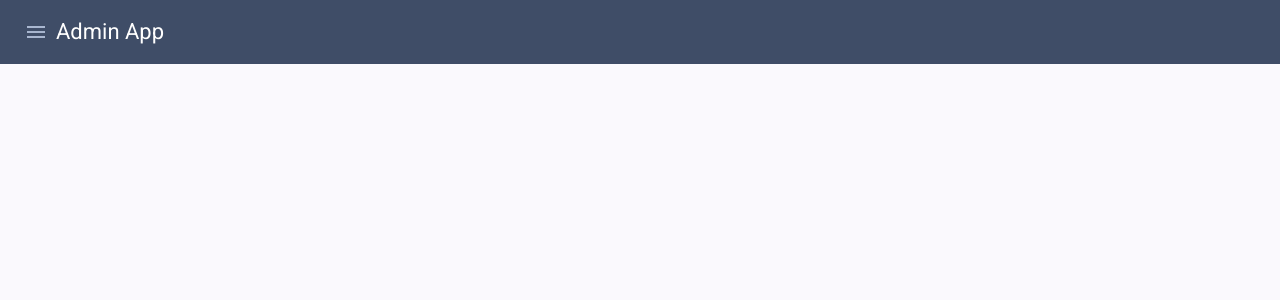
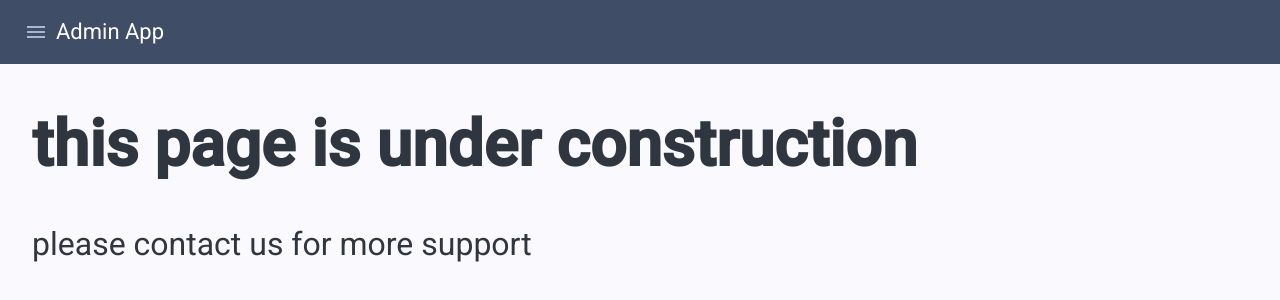
Before and after one commit to mayarelgarf/admin-app, an Angular app: page / in a window 1280 px wide. Shown: the top 300 px of the page. Built offline with nearby package versions, Linux system fonts and the light colour scheme.

Commit message:
add underconstruction page

```diff
--- a/src/app/app-routing.module.ts
+++ b/src/app/app-routing.module.ts
@@ -2,13 +2,23 @@ import { NgModule } from '@angular/core';
 import { RouterModule, Routes } from '@angular/router';
 import { NotficationListComponent } from './notification/components/notfication-list/notfication-list.component';
 import { MainAppPaths } from './enums/MainAppPaths.enum';
+import { UnderConstructionComponent } from './shared/components/under-construction/under-construction.component';
 
-const routes: Routes = [{
-  path:MainAppPaths.NOTIFICATION,  loadChildren: () => import('./notification/notification.module').then(m => m.NotificationModule)
-}];
+const routes: Routes = [
+  {
+    path: MainAppPaths.NOTIFICATION,
+    loadChildren: () =>
+      import('./notification/notification.module').then(
+        (m) => m.NotificationModule
+      ),
+  },{
+    path:"**",
+    component:UnderConstructionComponent
+  }
+];
 
 @NgModule({
   imports: [RouterModule.forRoot(routes)],
-  exports: [RouterModule]
+  exports: [RouterModule],
 })
-export class AppRoutingModule { }
+export class AppRoutingModule {}
--- /dev/null
+++ b/src/app/shared/components/under-construction/under-construction.component.html
@@ -0,0 +1,5 @@
+<div>
+    <h1>this page is under construction </h1>
+    <p>please contact us for more support </p>
+
+</div>
```
Also changed, not shown: src/app/shared/components/under-construction/under-construction.component.ts (added, +11 -0 lines), src/app/shared/components/under-construction/under-construction.component.scss (added), 1 other file (tests, documents, lock files or other folders).
